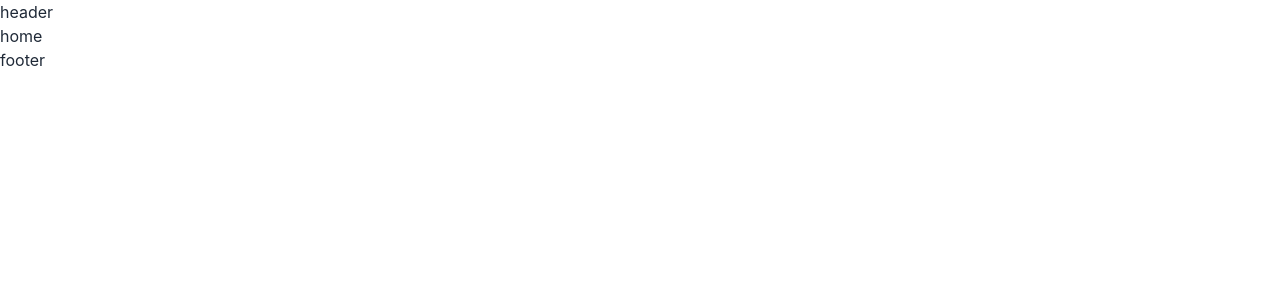
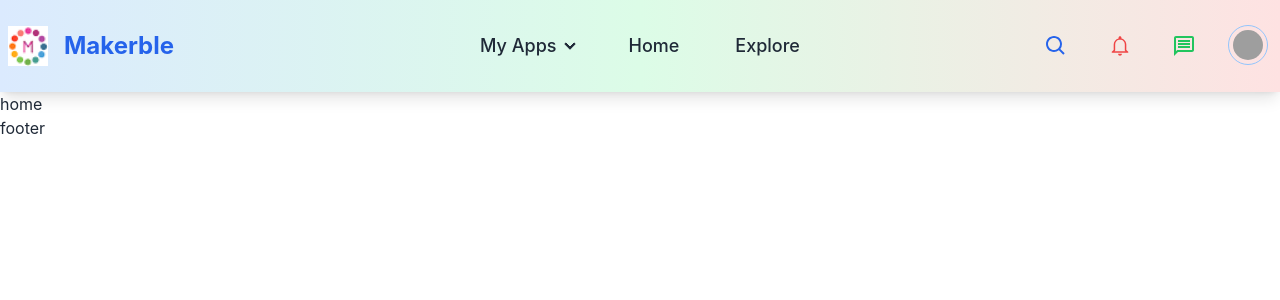
Before and after one commit to mdsabbiralmamon/makerble, a React (Vite) app: page / in a window 1280 px wide. Shown: the top 300 px of the page. Built offline with nearby package versions, Linux system fonts and the light colour scheme; grey boxes are pictures that could not be loaded.

Commit message:
feat: Add Navbar component to Root layout

```diff
--- a/src/layouts/Root/Root.jsx
+++ b/src/layouts/Root/Root.jsx
@@ -1,9 +1,12 @@
 import { Outlet } from "react-router-dom";
+import Navbar from "../../components/shared/Navbar/Navbar";
 
 const Root = () => {
     return (
         <div>
-            <header> header </header>
+            <header>
+                <Navbar />
+             </header>
             <Outlet />
             <footer> footer </footer>
         </div>
```
